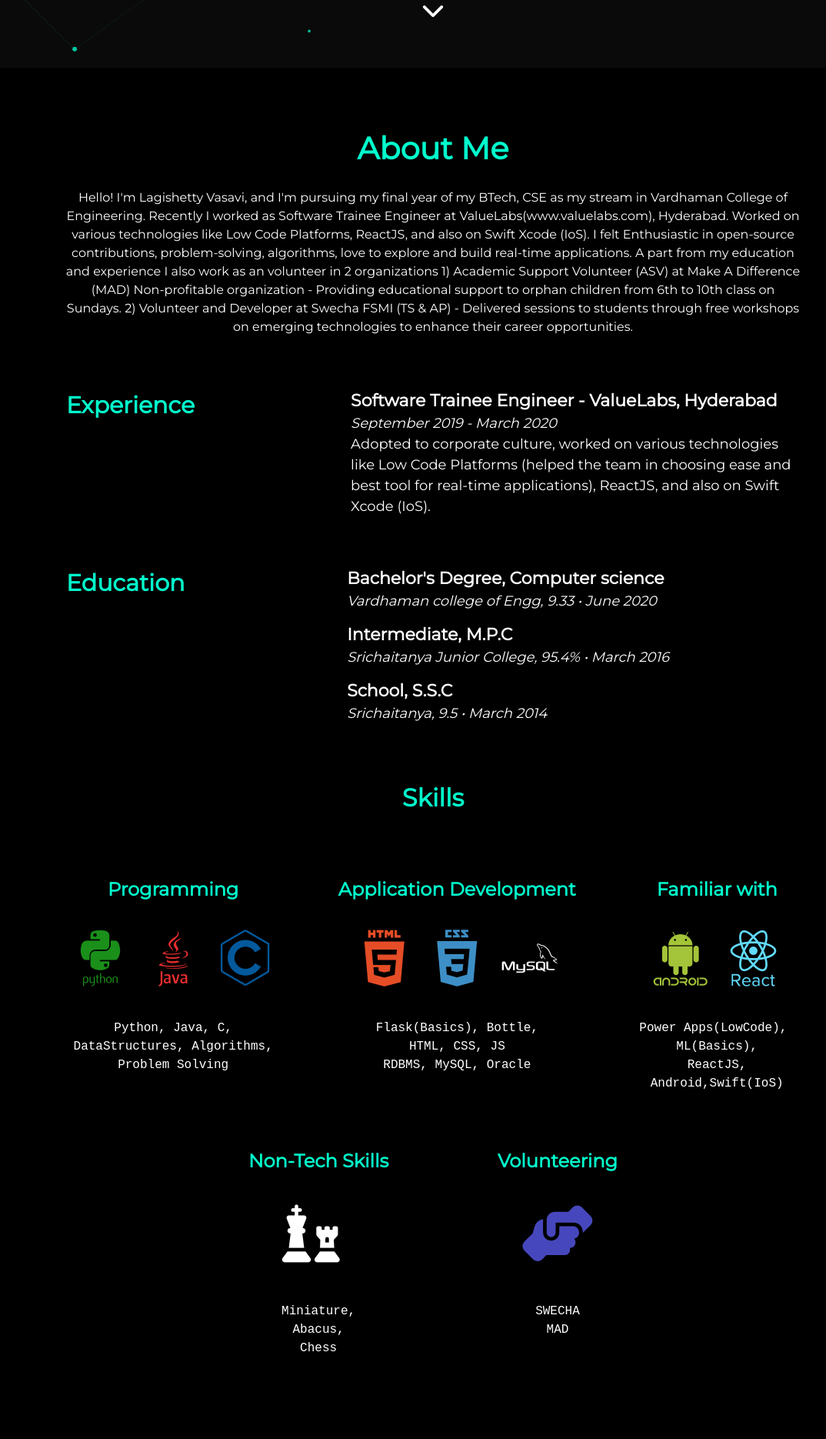
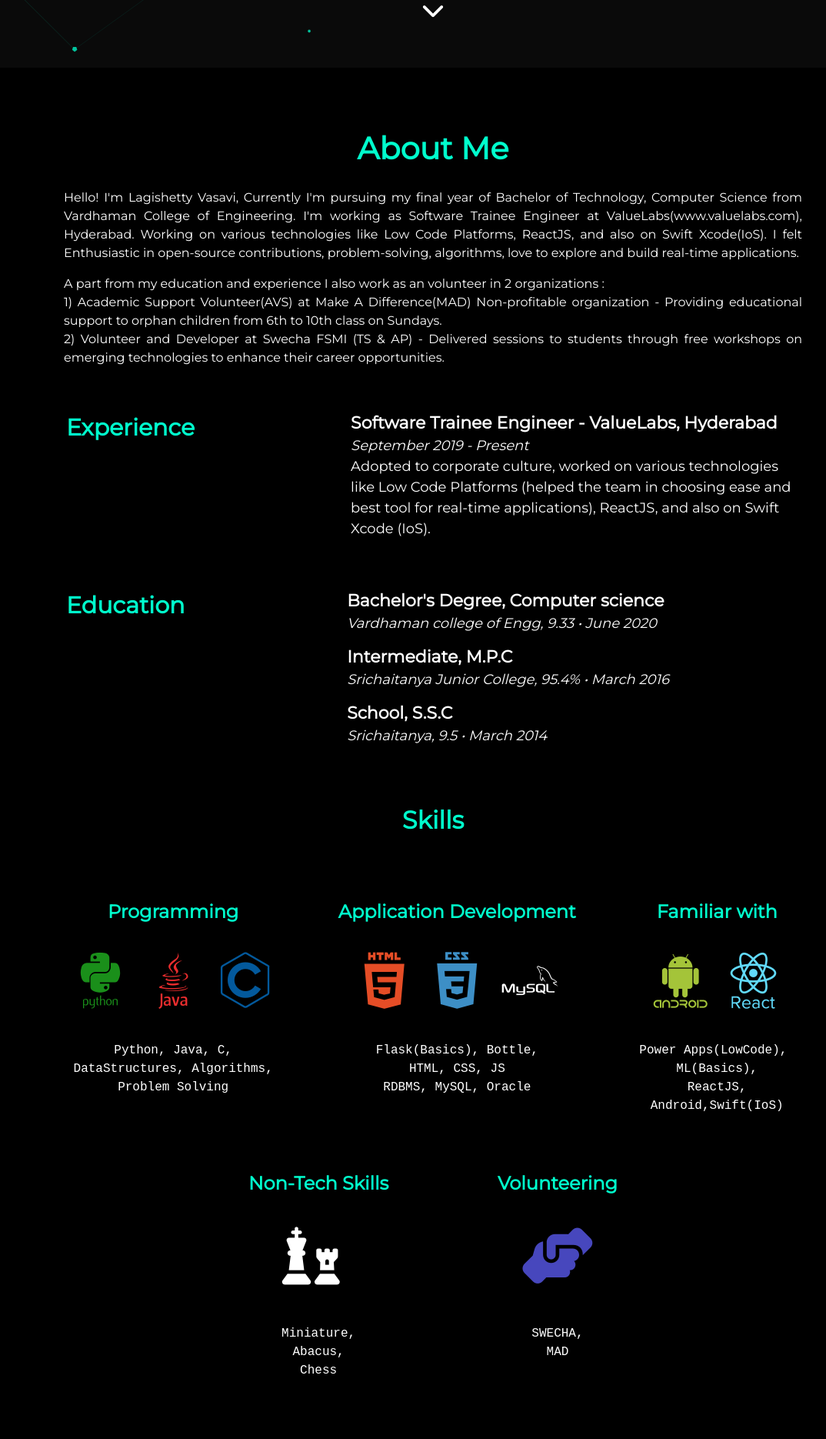
Before and after one commit to VasaviLagishetty/VasaviLagishetty.github.io, a Jekyll site: the page built from index.html, in a window 1280 px wide. Shown: the part 812-2682 px from the top of the page at 77% size, without its empty margins (77-1151 px from the left). Built offline with Jekyll 4.4.1, drawn with Linux system fonts in a browser that asks for light colours; nearby versions of some CDN libraries.

Commit message:
Updated Profile

```diff
--- a/_config.yml
+++ b/_config.yml
@@ -6,7 +6,7 @@ description: A simple blog about me
 
 # User settings
 username: Vasavi Lagishetty
-user_description: Hello! I'm Lagishetty Vasavi, and I'm pursuing my final year of my BTech, CSE as my stream in Vardhaman College of Engineering. Recently I worked as Software Trainee Engineer at ValueLabs(www.valuelabs.com), Hyderabad. Worked on various technologies like Low Code Platforms, ReactJS, and also on Swift Xcode (IoS). I felt Enthusiastic in open-source contributions, problem-solving, algorithms, love to explore and build real-time applications. A part from my education and experience I also work as an volunteer in 2 organizations 1) Academic Support Volunteer (ASV) at Make A Difference (MAD) Non-profitable organization - Providing educational support to orphan children from 6th to 10th class on Sundays. 2) Volunteer and Developer at Swecha FSMI (TS & AP) - Delivered sessions to students through free workshops on emerging technologies to enhance their career opportunities.
+user_description: Hello! I'm Lagishetty Vasavi, Currently I'm pursuing my final year of Bachelor of Technology, Computer Science from Vardhaman College of Engineering. I'm working as Software Trainee Engineer at ValueLabs (www.valuelabs.com), Hyderabad. Working on various technologies like Low Code Platforms, ReactJS, and also on Swift-Xcode(IoS). I felt Enthusiastic in open-source contributions, problem-solving, algorithms, love to explore and build real-time applications.
 user_title: Software Trainee Engineer at ValueLabs, Hyderabad
 email: vasavi2910@gmail.com
 github_username:  VasaviLagishetty
--- a/_includes/about.html
+++ b/_includes/about.html
@@ -22,6 +22,12 @@
      i{
        margin-bottom: 35px;
      }
+     .heading{
+       text-align: center;
+     }
+     .info{
+      display: none;
+     }
      @media only screen and (max-width: 550px) {
       th{
        padding-right: 50px;
@@ -45,18 +51,22 @@
       .tech2{
         margin-right: 25%;
       }
+      .info{
+        display: inline;
+      }
     }
    </style>
  </head>
  <body style="background-color:black;color: white">
 <div class="user-details">
-  <h1> About Me </h1>
-  <p> {{site.user_description}} </p>
-</div><br><br>
+  <h1 class="heading"> About Me </h1>
+  <p>Hello! I'm Lagishetty Vasavi, Currently I'm pursuing my final year of Bachelor of Technology, Computer Science from Vardhaman College of Engineering. I'm working as Software Trainee Engineer at ValueLabs(www.valuelabs.com), Hyderabad. Working on various technologies like Low Code Platforms, ReactJS, and also on Swift Xcode(IoS). I felt Enthusiastic in open-source contributions, problem-solving, algorithms, love to explore and build real-time applications.</p>
+  <p class="info">A part from my education and experience I also work as an volunteer in 2 organizations :<br> 1) Academic Support Volunteer(AVS) at Make A Difference(MAD) Non-profitable organization - Providing educational support to orphan children from 6th to 10th class on Sundays.<br> 2) Volunteer and Developer at Swecha FSMI (TS & AP) - Delivered sessions to students through free workshops on emerging technologies to enhance their career opportunities.</p>
+  </div><br><br>
 <table>
   <tr>
     <th rowspan="1">Experience</th>
-    <td><b>Software Trainee Engineer - ValueLabs, Hyderabad</b><br><i>September 2019 - March 2020</i><br>Adopted to corporate culture, worked on various technologies like Low Code Platforms (helped the team in choosing ease and best tool for real-time applications), ReactJS, and also on Swift Xcode (IoS).</td>
+    <td><b>Software Trainee Engineer - ValueLabs, Hyderabad</b><br><i>September 2019 - Present</i><br>Adopted to corporate culture, worked on various technologies like Low Code Platforms (helped the team in choosing ease and best tool for real-time applications), ReactJS, and also on Swift Xcode (IoS).</td>
   </tr>
 </table><br><br>
 <table>
@@ -72,7 +82,7 @@
   </tr>
 </table>
 <div class="user-details">
-  <h2> Skills </h2>
+  <h2 class="heading"> Skills </h2>
 </div>
 <div class="user">
   <div class="tech" >
@@ -115,7 +125,7 @@ Chess</pre>
 <div class="tech2">
     <h3>Volunteering</h3>
     <i style="color: rgb(71, 71, 189);" class="fas fa-hands-helping"></i>
-<pre>SWECHA
+<pre>SWECHA,
 MAD</pre>
 </div>
 </div>
--- a/assets/css/main.css
+++ b/assets/css/main.css
@@ -3948,9 +3948,8 @@ sup {
 
 }
 
-
 .user-details {
-	text-align:center;
+	text-align:justify;
 	margin:5px auto
 }
 #projects {
@@ -3963,7 +3962,6 @@ sup {
 }
 @media only screen and (max-width: 550px) {
     .user-details {
-        text-align:center;
         margin:5px auto
     }
 }
```
Also changed, not shown: 1 other file.
